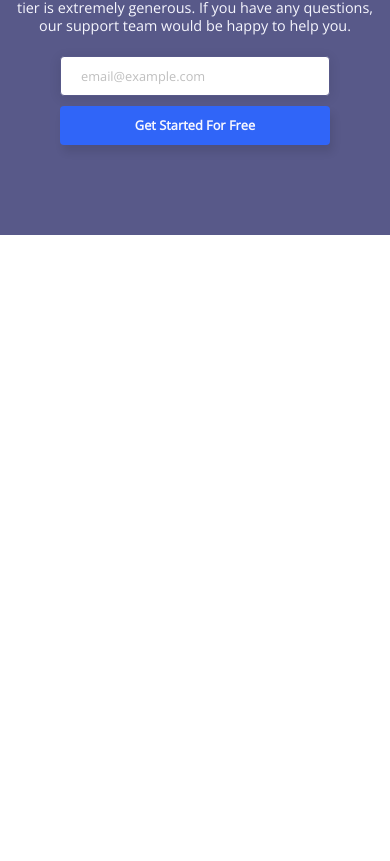
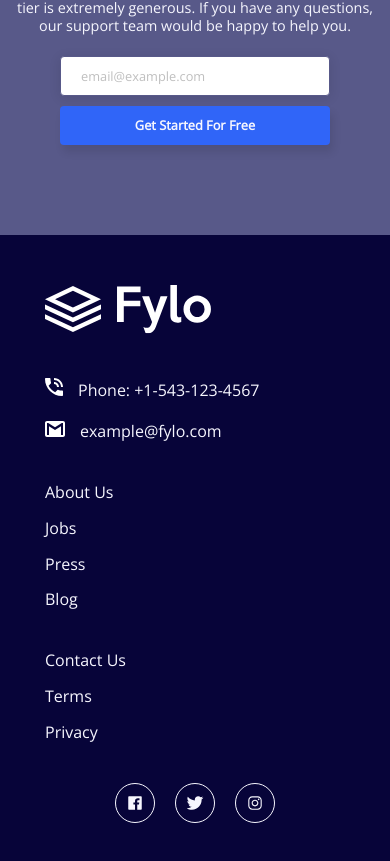
Before and after one commit to SPDUK/fylo, a React (Create React App) app: page / in a window 390 px wide. Shown: the part 2033-2894 px from the top of the page. Before the commit the page ends 2268 px from the top, so only its background shows below. Built offline with nearby package versions, Linux system fonts and the light colour scheme.

Commit message:
feat: add footer mobile styles & layout

```diff
--- a/public/index.html
+++ b/public/index.html
@@ -9,6 +9,14 @@
       href="https://fonts.googleapis.com/css?family=Open+Sans|Raleway:400,700&display=swap"
       rel="stylesheet"
     />
+    <script
+      type="module"
+      src="https://unpkg.com/ionicons@4.5.10-0/dist/ionicons/ionicons.esm.js"
+    ></script>
+    <script
+      nomodule=""
+      src="https://unpkg.com/ionicons@4.5.10-0/dist/ionicons/ionicons.js"
+    ></script>
     <!--
       manifest.json provides metadata used when your web app is installed on a
       user's mobile device or desktop. See https://developers.google.com/web/fundamentals/web-app-manifest/
--- a/src/App.js
+++ b/src/App.js
@@ -3,6 +3,7 @@ import Navbar from './components/navbar/navbar';
 import Jumbotron from './components/jumbotron/jumbotron';
 import Info from './components/info/info';
 import EarlyAccess from './components/early-access/early-access';
+import Footer from './components/footer/footer';
 
 function App() {
   return (
@@ -11,6 +12,7 @@ function App() {
       <Jumbotron />
       <Info />
       <EarlyAccess />
+      <Footer />
     </>
   );
 }
--- /dev/null
+++ b/src/components/footer/footer.jsx
@@ -0,0 +1,43 @@
+import React from 'react';
+import './footer.scss';
+import logo from '../../images/logo.svg';
+import phoneIcon from '../../images/icon-phone.svg';
+import emailIcon from '../../images/icon-email.svg';
+
+const navLinks = ['About Us', 'Jobs', 'Press', 'Blog'];
+const contactLinks = ['Contact Us', 'Terms', 'Privacy'];
+
+/* eslint-disable */
+const createLink = title => (
+  <div key={title}>
+    <a href="#">{title}</a>
+  </div>
+);
+/* eslint-enable */
+
+const footer = () => (
+  <div className="footer-wrapper container">
+    <footer className="footer">
+      <img className="footer-logo" src={logo} alt="Fylo logo" />
+      <div className="footer-contact">
+        <div>
+          <img src={phoneIcon} alt="phone" />
+          Phone: +1-543-123-4567
+        </div>
+        <div>
+          <img src={emailIcon} alt="phone" />
+          example@fylo.com
+        </div>
+      </div>
+      <div className="footer-navigation">{navLinks.map(createLink)}</div>
+      <div className="footer-contactlinks">{contactLinks.map(createLink)}</div>
+      <div className="footer-social">
+        <ion-icon name="logo-facebook" />
+        <ion-icon name="logo-twitter" />
+        <ion-icon name="logo-instagram" />
+      </div>
+    </footer>
+  </div>
+);
+
+export default footer;
--- /dev/null
+++ b/src/components/footer/footer.scss
@@ -0,0 +1,41 @@
+@import '../../styles/variables.scss';
+
+.footer {
+  padding: 30px 30px;
+  color: $neutral;
+  &-wrapper {
+    background: $primary;
+  }
+  &-logo {
+    filter: brightness(0) invert(1);
+  }
+  &-contact {
+    margin: 40px 0;
+    div {
+      margin: 20px 0;
+      img {
+        margin-right: 15px;
+      }
+    }
+  }
+  &-navigation,
+  &-contactlinks {
+    margin-bottom: 40px;
+    div {
+      margin: 15px 0;
+    }
+  }
+  &-social {
+    display: flex;
+    justify-content: center;
+    margin-top: 30px;
+    ion-icon {
+      cursor: pointer;
+      font-size: 18px;
+      margin: 0 10px;
+      border: 1px solid $neutral;
+      border-radius: 50%;
+      padding: 10px;
+    }
+  }
+}
```
